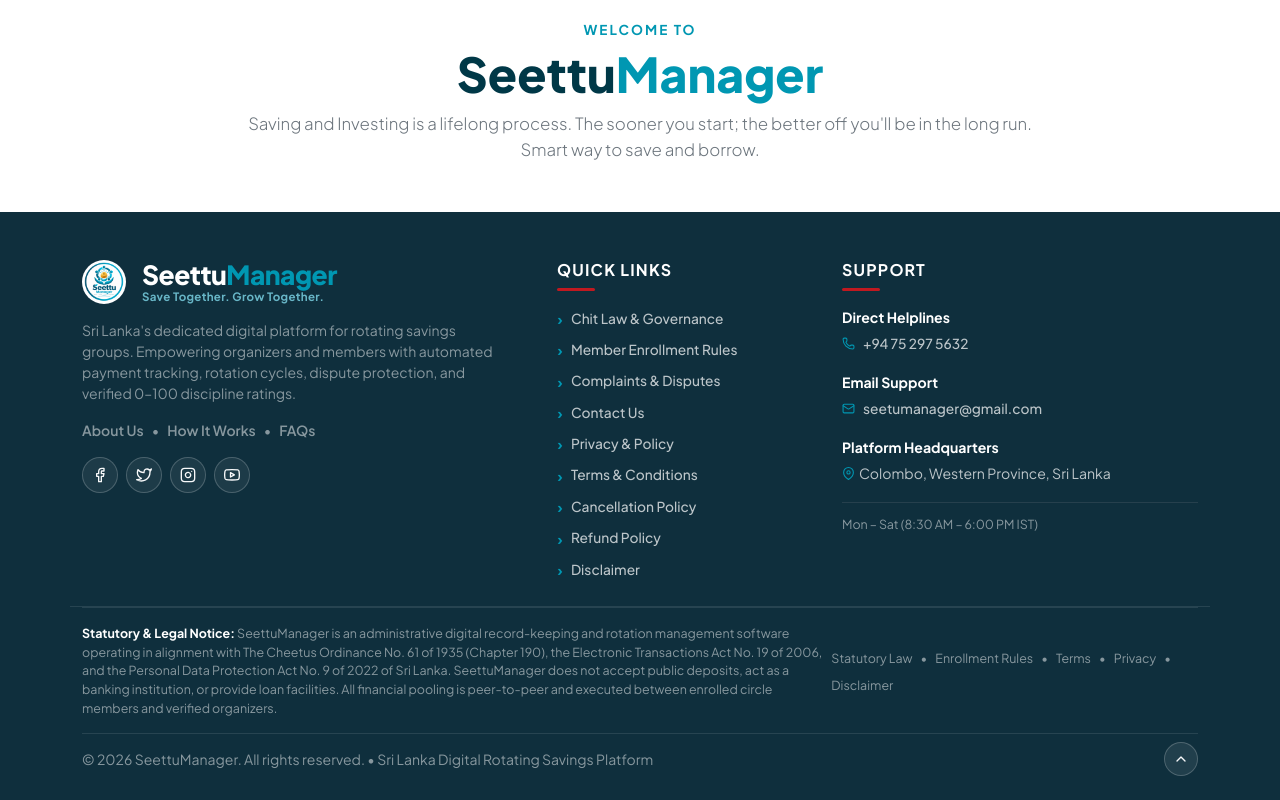
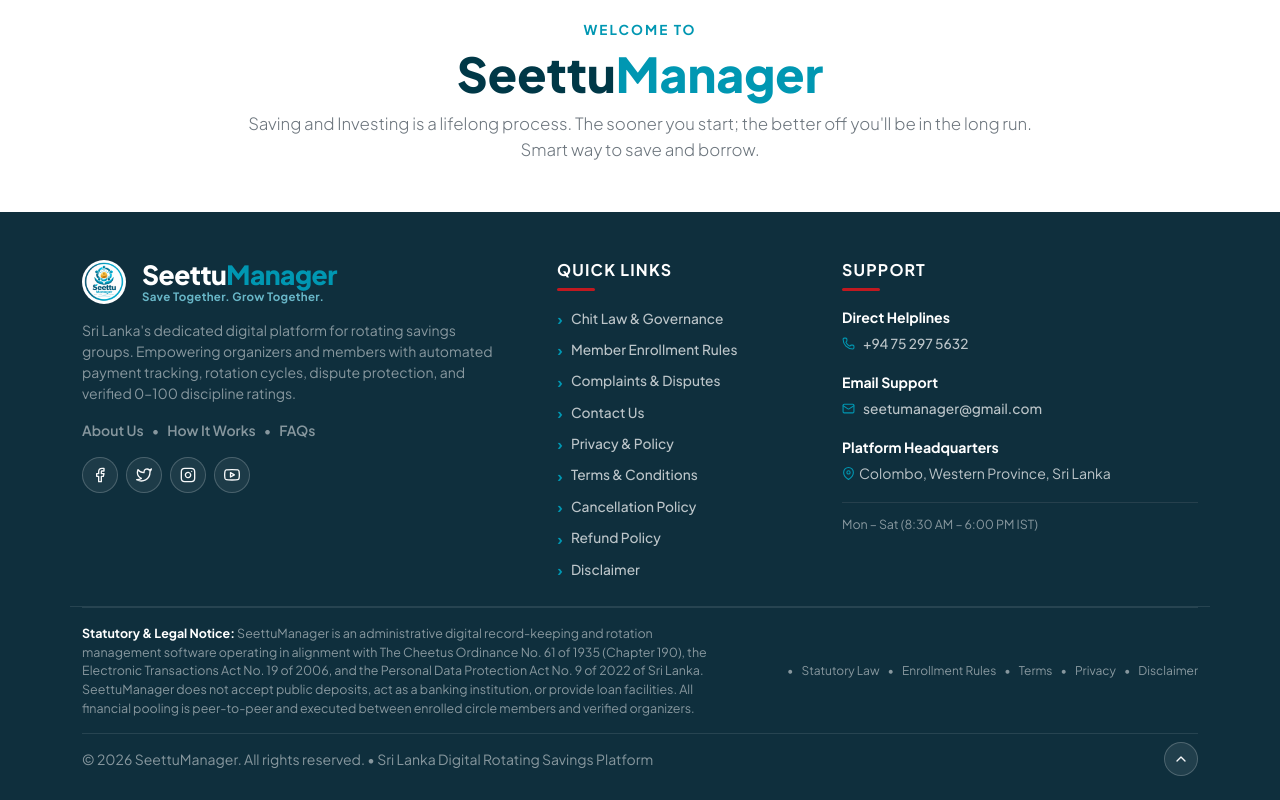
Before and after one commit to AJRaaef/seetu_manager, a React (Vite) app in the folder frontend/: page / in a window 1280 px wide. Shown: the part 4593-5393 px from the top of the page. Built offline with nearby package versions, Linux system fonts and the light colour scheme.

Commit message:
Update LandingPage footer links layout and translations

```diff
--- a/frontend/src/pages/LandingPage.jsx
+++ b/frontend/src/pages/LandingPage.jsx
@@ -1928,26 +1928,33 @@ const LandingPage = () => {
               </div>
             </div>
           </div>
-
-          {/* Statutory Legal & Regulatory Compliance Notice */}
+{/* Statutory Legal & Regulatory Compliance Notice */}
           <div className="pt-3 pb-3 border-top border-light border-opacity-10 small text-white-50">
             <div className="row g-2 align-items-center">
-              <div className="col-12 col-lg-8">
+              {/* Notice text column */}
+              <div className="col-12 col-lg-7">
                 <p className="mb-0" style={{ fontSize: '0.78rem', lineHeight: '1.5' }}>
                   <strong className="text-white">{t('landing.footer_statutory_label', 'Statutory & Legal Notice:')}</strong> {t('landing.footer_statutory_text', 'SeettuManager is an administrative digital record-keeping and rotation management software operating in alignment with The Cheetus Ordinance No. 61 of 1935 (Chapter 190), the Electronic Transactions Act No. 19 of 2006, and the Personal Data Protection Act No. 9 of 2022 of Sri Lanka. SeettuManager does not accept public deposits, act as a banking institution, or provide loan facilities. All financial pooling is peer-to-peer and executed between enrolled circle members and verified organizers.')}
                 </p>
               </div>
-              <div className="col-12 col-lg-4 text-lg-end">
-                <div className="d-inline-flex flex-wrap gap-2 text-white-50" style={{ fontSize: '0.78rem' }}>
-                  <Link to="/law" className="text-white-50 text-decoration-none hover-white">{t('quick_links.law', 'Statutory Law')}</Link>
-                  <span>•</span>
-                  <Link to="/rules" className="text-white-50 text-decoration-none hover-white">{t('quick_links.rules', 'Enrollment Rules')}</Link>
-                  <span>•</span>
-                  <Link to="/terms" className="text-white-50 text-decoration-none hover-white">{t('quick_links.terms', 'Terms')}</Link>
-                  <span>•</span>
-                  <Link to="/privacy" className="text-white-50 text-decoration-none hover-white">{t('quick_links.privacy', 'Privacy')}</Link>
-                  <span>•</span>
-                  <Link to="/disclaimer" className="text-white-50 text-decoration-none hover-white">{t('quick_links.disclaimer', 'Disclaimer')}</Link>
+
+              {/* Bottom links column - aligned to right on large screens */}
+              <div className="col-12 col-lg-5 text-lg-end">
+                <div className="d-flex flex-wrap align-items-center justify-content-lg-end gap-1 text-white-50" style={{ fontSize: '0.75rem' }}>
+                  <span className="pe-1">•</span>
+                  <Link to="/law" className="text-white-50 text-decoration-none hover-white">{t('landing.bottom_links.statutory_law', 'Statutory Law')}</Link>
+
+                  <span className="px-1">•</span>
+                  <Link to="/rules" className="text-white-50 text-decoration-none hover-white">{t('landing.bottom_links.enrollment_rules', 'Enrollment Rules')}</Link>
+
+                  <span className="px-1">•</span>
+                  <Link to="/terms" className="text-white-50 text-decoration-none hover-white">{t('landing.bottom_links.terms', 'Terms')}</Link>
+
+                  <span className="px-1">•</span>
+                  <Link to="/privacy" className="text-white-50 text-decoration-none hover-white">{t('landing.bottom_links.privacy', 'Privacy')}</Link>
+
+                  <span className="px-1">•</span>
+                  <Link to="/disclaimer" className="text-white-50 text-decoration-none hover-white">{t('landing.bottom_links.disclaimer', 'Disclaimer')}</Link>
                 </div>
               </div>
             </div>
```
